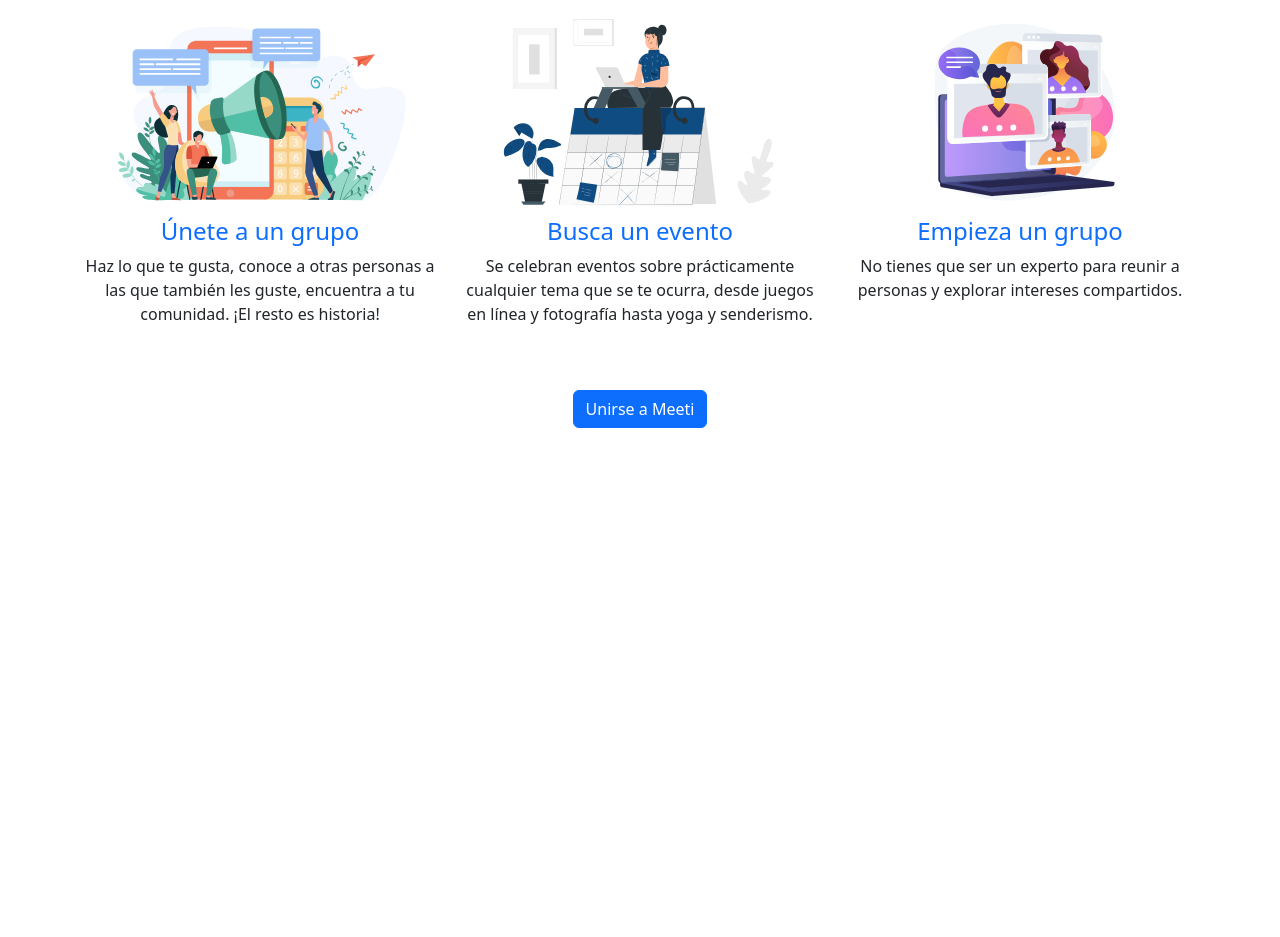
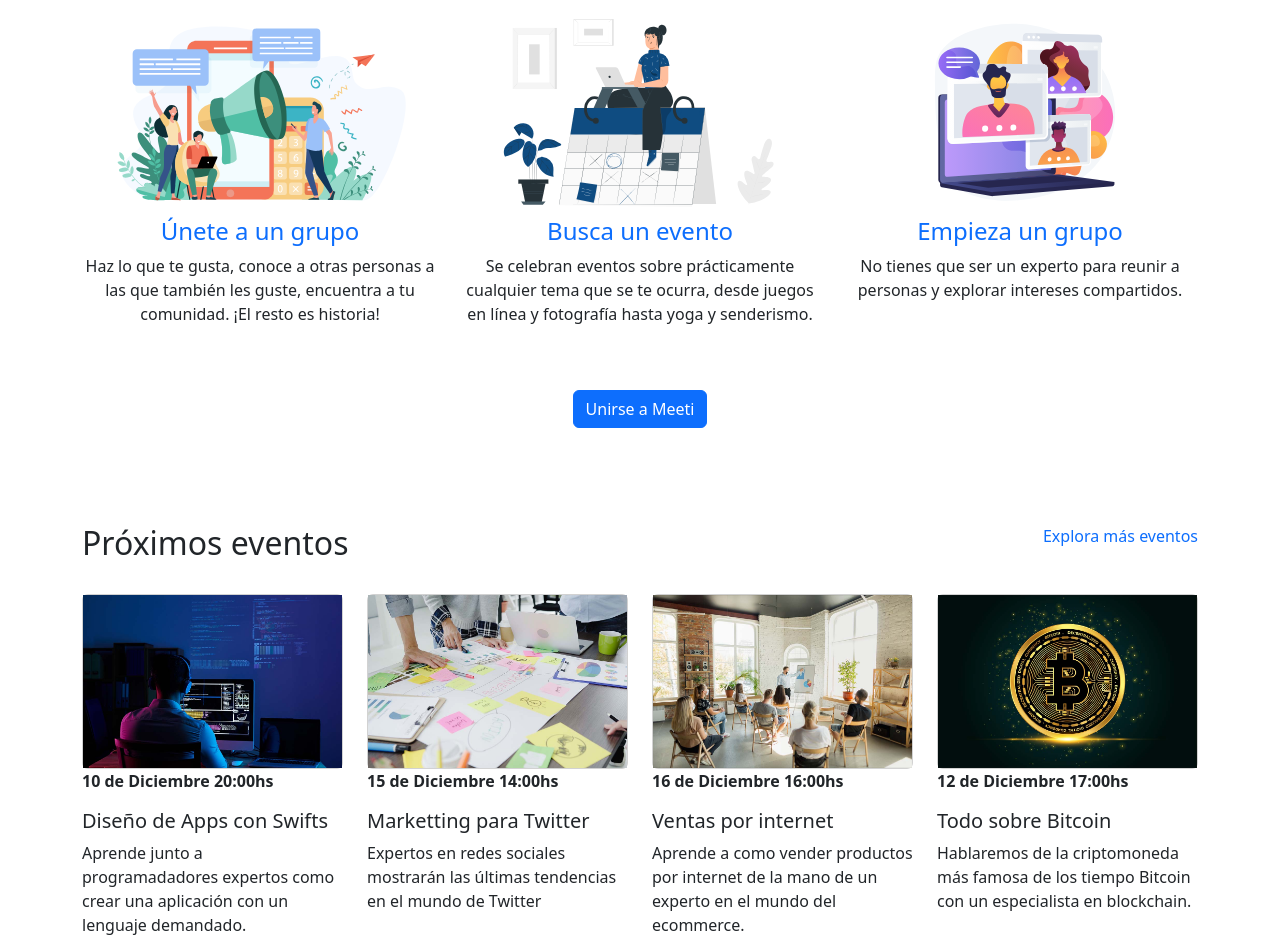
Before and after one commit to michellecamposc/Meeti, a website: page index.html in a window 1280 px wide. Shown: the part 832-1769 px from the top of the page. Before the commit the page ends 1308 px from the top, so only its background shows below. Drawn offline with Linux system fonts and the light colour scheme.

Commit message:
Event section created

```diff
--- a/index.html
+++ b/index.html
@@ -71,5 +71,74 @@
         </section>
       </div>
     </section>
+
+    <main class="container-xl events mt-5">
+      <div class="d-flex justify-content-between">
+        <h2>Próximos eventos</h2>
+        <a href="#" class="text-primary text-decoration-none"
+          >Explora más eventos</a
+        >
+      </div>
+
+      <section class="row mt-4">
+        <div class="col-md-6 col-lg-3">
+          <div class="card">
+            <img class="img-fluid" src="images/evento_1.jpg" alt="evento 1" />
+          </div>
+          <div class="card-body">
+            <p class="card-tex fw-bold">10 de Diciembre 20:00hs</p>
+            <h3 class="card-title fs-5">Diseño de Apps con Swifts</h3>
+            <p class="card-text description mt-2">
+              Aprende junto a programadadores expertos como crear una aplicación
+              con un lenguaje demandado.
+            </p>
+          </div>
+        </div>
+
+        <div class="col-md-6 col-lg-3">
+          <div class="card">
+            <img class="img-fluid" src="images/evento_2.jpg" alt="evento 2" />
+          </div>
+          <div class="card-body">
+            <p class="card-tex fw-bold">15 de Diciembre 14:00hs</p>
+            <h3 class="card-title fs-5">Marketting para Twitter</h3>
+            <p class="card-text description mt-2">
+              Expertos en redes sociales mostrarán las últimas tendencias en el
+              mundo de Twitter
+            </p>
+          </div>
+        </div>
+
+        <div class="col-md-6 col-lg-3">
+          <div class="card">
+            <img class="img-fluid" src="images/evento_3.jpg" alt="evento 3" />
+          </div>
+          <div class="card-body">
+            <p class="card-tex fw-bold">16 de Diciembre 16:00hs</p>
+            <h3 class="card-title fs-5">Ventas por internet</h3>
+            <p class="card-text description mt-2">
+              Aprende a como vender productos por internet de la mano de un
+              experto en el mundo del ecommerce.
+            </p>
+          </div>
+        </div>
+
+        <div class="col-md-6 col-lg-3">
+          <div class="card">
+            <img class="img-fluid" src="images/evento_4.jpg" alt="evento 1" />
+          </div>
+          <div class="card-body">
+            <p class="card-tex fw-bold">12 de Diciembre 17:00hs</p>
+            <h3 class="card-title fs-5">Todo sobre Bitcoin</h3>
+            <p class="card-text description mt-2">
+              Hablaremos de la criptomoneda más famosa de los tiempo Bitcoin con
+              un especialista en blockchain.
+            </p>
+          </div>
+        </div>
+      </section>
+    </main>
+
+    <script src="javascript/bootstrap.bundle.min.js"></script>
   </body>
 </html>
```
